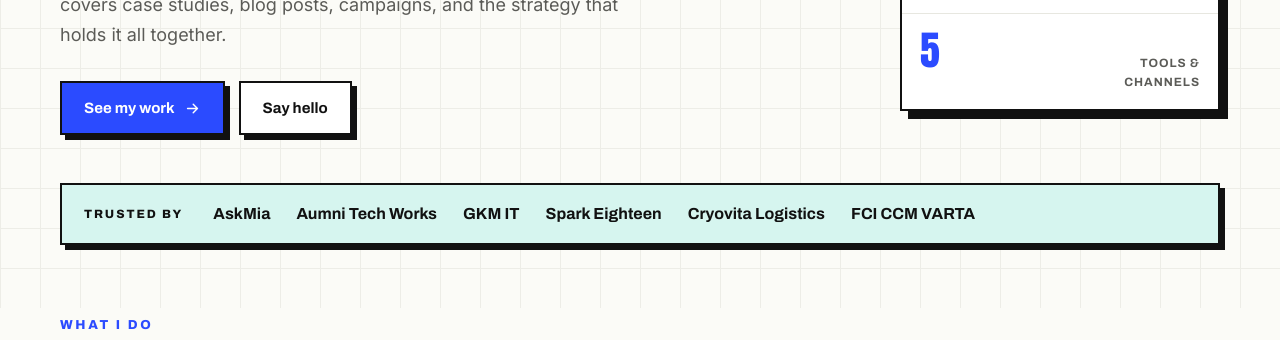
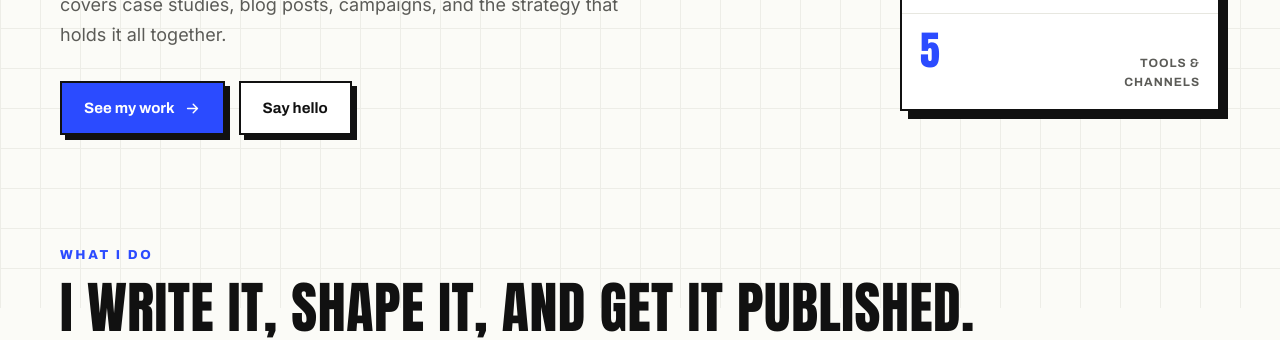
Before and after one commit to prashantsaini76/portfolio, a plain HTML site: page index.html in a window 1280 px wide. Shown: the part 492-832 px from the top of the page. Drawn offline with Linux system fonts and the light colour scheme.

Commit message:
removed trusted by

```diff
--- a/index.html
+++ b/index.html
@@ -272,13 +272,6 @@
       </aside>
     </section>
 
-    <div class="strip reveal">
-      <span class="lbl">Trusted by</span>
-      <div class="names">
-        <span>AskMia</span><span>Aumni Tech Works</span><span>GKM IT</span><span>Spark Eighteen</span><span>Cryovita Logistics</span><span>FCI CCM VARTA</span>
-      </div>
-    </div>
-
     <section id="services" class="section">
       <div class="sec-head reveal">
         <span class="eyebrow">What I do</span>
```
